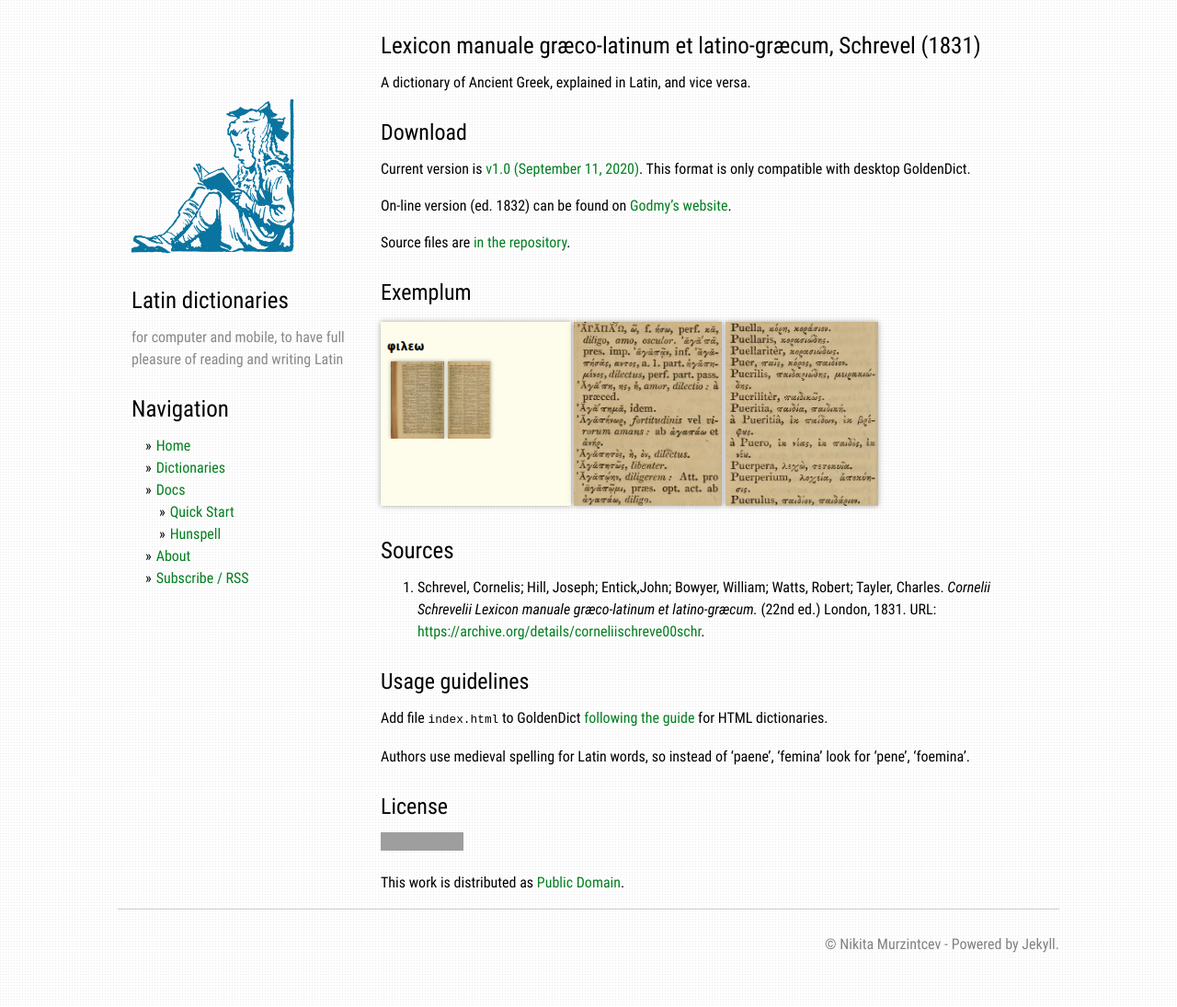
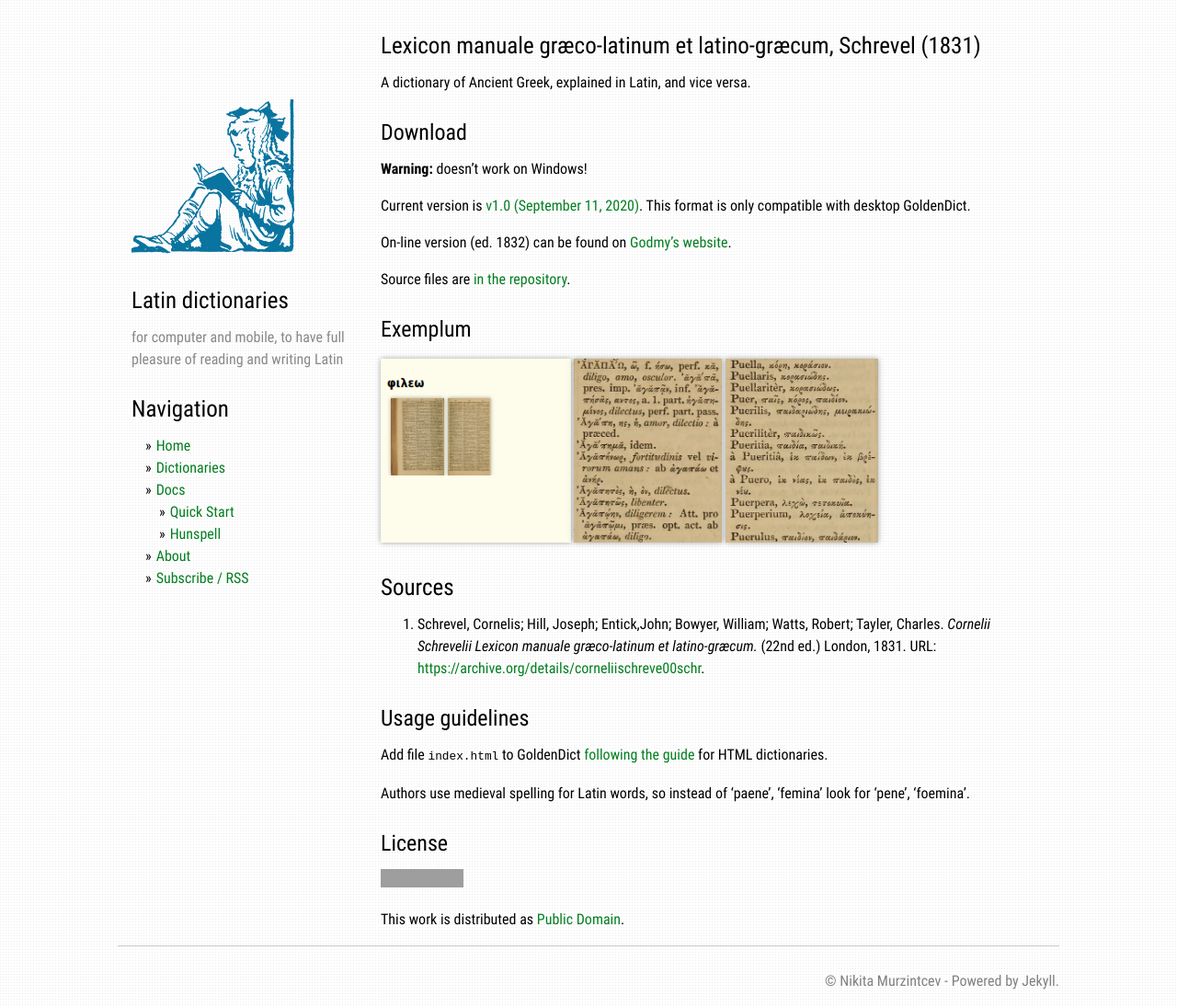
Before and after one commit to nikita-moor/dictionaries, a Jekyll site: the page built from _dictionaries/Schrevel1831.md, in a window 1280 px wide. Shown: the whole page at 92% size. Built offline with Jekyll 4.4.1, drawn with Linux system fonts in a browser that asks for light colours; grey boxes are pictures that could not be loaded.

Commit message:
Schrevel1831-warning

```diff
--- a/_dictionaries/Schrevel1831.md
+++ b/_dictionaries/Schrevel1831.md
@@ -12,6 +12,8 @@ A dictionary of Ancient Greek, explained in Latin, and vice versa.
 
 
 ## Download
+
+**Warning:** doesn't work on Windows!
 
 Current version is [v1.0 (September 11, 2020)][1]. This format is only compatible with desktop GoldenDict.
 
```
